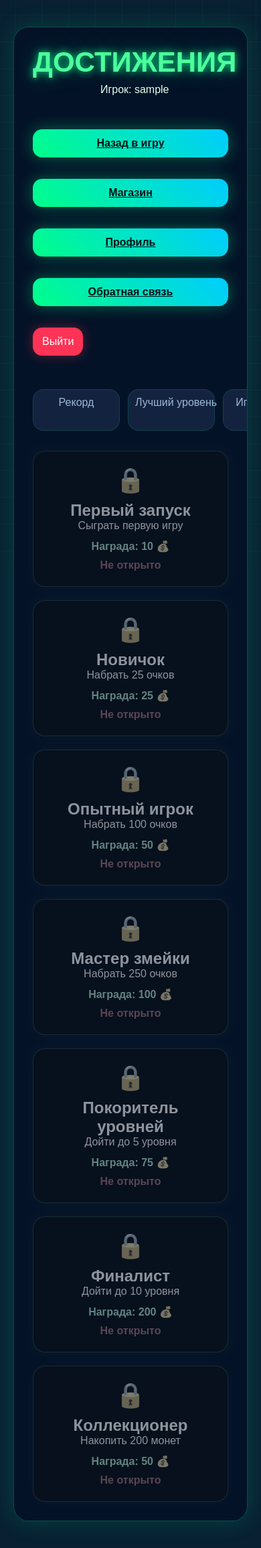
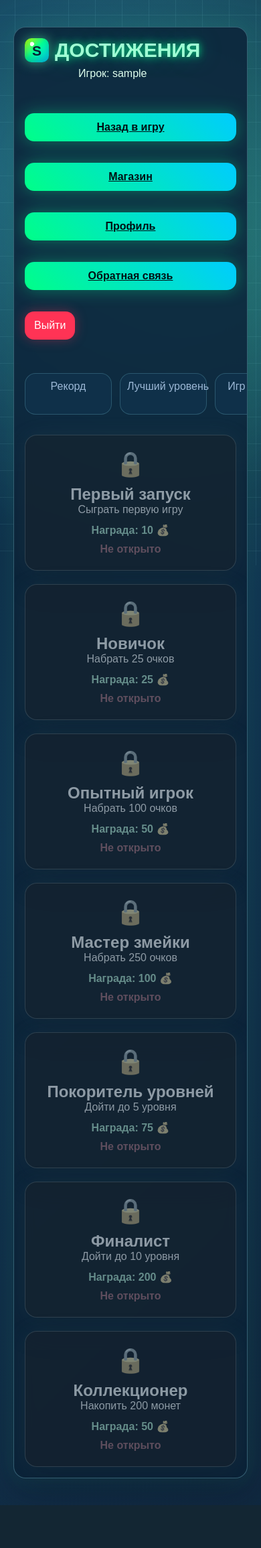
Before and after one commit to VycheslavPI/snake-game-diploma, a Flask app: page /achievements in a window 390 px wide. Shown: the whole page at 67% size. After the commit the page ends 2247 px from the top, so only its background shows below. Run offline with Flask 3, Linux system fonts and the light colour scheme; the visitor is signed in with stand-in values (Sample User, id 1); data that the repository does not hold is empty; some libraries are stand-ins or nearby versions.

Commit message:
Update fullscreen layout and add logo

```diff
--- a/static/style.css
+++ b/static/style.css
@@ -1158,3 +1158,195 @@ body{
         box-shadow:0 0 22px rgba(0,255,150,0.3);
     }
 }
+
+/* ===== BRIGHT GAME SHELL ===== */
+
+body{
+    background:
+        radial-gradient(circle at 18% 12%, rgba(72,211,255,0.2), transparent 28%),
+        radial-gradient(circle at 84% 18%, rgba(86,255,177,0.18), transparent 26%),
+        linear-gradient(135deg, #0d2c42 0%, #123856 48%, #10283f 100%);
+    color:#f2fdff;
+}
+
+.background-grid{
+    opacity:0.82;
+    background-color:transparent;
+    background-image:
+        linear-gradient(rgba(166,239,255,0.11) 1px, transparent 1px),
+        linear-gradient(90deg, rgba(166,239,255,0.11) 1px, transparent 1px);
+}
+
+.glass-card,
+.leaderboard,
+.profile-panel,
+.achievement-card,
+.skin-card,
+.result-panel{
+    background:rgba(12,36,58,0.88);
+    border-color:rgba(157,242,255,0.28);
+    box-shadow:
+        0 18px 50px rgba(0,12,24,0.28),
+        0 0 32px rgba(86,255,177,0.12);
+}
+
+.title{
+    display:inline-flex;
+    align-items:center;
+    gap:12px;
+    color:#9fffd4;
+    letter-spacing:0;
+}
+
+.title::before,
+.boot-logo::before{
+    content:"S";
+    display:inline-grid;
+    place-items:center;
+    width:44px;
+    height:44px;
+    border-radius:12px;
+    color:#062031;
+    font-size:25px;
+    font-weight:900;
+    line-height:1;
+    background:
+        radial-gradient(circle at 30% 24%, #ffffff 0 8%, transparent 9%),
+        linear-gradient(135deg, #b7ff00 0%, #00ff99 48%, #00ccff 100%);
+    box-shadow:
+        0 0 18px rgba(86,255,177,0.55),
+        inset 0 -5px 12px rgba(0,47,64,0.24);
+    text-shadow:none;
+}
+
+.boot-logo::before{
+    margin-right:14px;
+    vertical-align:middle;
+}
+
+.main-wrapper{
+    max-width:none;
+    min-height:100svh;
+    align-items:stretch;
+    gap:20px;
+    padding:18px;
+}
+
+.left-panel{
+    flex:1 1 760px;
+    min-width:0;
+    display:flex;
+}
+
+.right-panel{
+    flex:0 1 350px;
+    min-width:300px;
+    display:flex;
+}
+
+.left-panel #gameContainer{
+    max-width:none;
+    min-height:calc(100svh - 36px);
+    display:flex;
+    flex-direction:column;
+}
+
+.right-panel .leaderboard{
+    width:100%;
+    margin-top:0;
+}
+
+.instructions{
+    background:rgba(17,52,78,0.72);
+    border-color:rgba(157,242,255,0.22);
+}
+
+.stat-box,
+.result-stats div,
+.feedback-item,
+.profile-stat{
+    background:rgba(16,49,75,0.9);
+    border-color:rgba(157,242,255,0.2);
+}
+
+.canvas-wrap{
+    flex:1;
+    min-height:min(58svh, 640px);
+}
+
+#gameCanvas{
+    width:min(100%, 68svh, 680px);
+    max-width:680px;
+    margin:0 auto;
+    border-color:#7dffcf;
+    background:#08223a;
+    box-shadow:
+        0 0 28px rgba(86,255,177,0.38),
+        0 0 70px rgba(0,204,255,0.2);
+}
+
+.shop-page{
+    background:
+        radial-gradient(circle at 18% 10%, rgba(72,211,255,0.16), transparent 28%),
+        radial-gradient(circle at 82% 14%, rgba(86,255,177,0.14), transparent 24%);
+}
+
+.shop-card{
+    max-width:1280px;
+}
+
+.auth-card{
+    align-self:center;
+}
+
+@media(max-width:1100px){
+    .main-wrapper{
+        flex-direction:column;
+    }
+
+    .right-panel{
+        min-width:0;
+        flex:1 1 auto;
+        width:100%;
+    }
+
+    .left-panel #gameContainer{
+        min-height:auto;
+    }
+
+    .leaderboard{
+        max-width:none;
+    }
+}
+
+@media(max-width:700px){
+    .main-wrapper{
+        padding:10px;
+        gap:12px;
+    }
+
+    .glass-card{
+        border-radius:18px;
+        padding:16px;
+    }
+
+    .title{
+        font-size:30px;
+        gap:9px;
+    }
+
+    .title::before{
+        width:36px;
+        height:36px;
+        border-radius:10px;
+        font-size:21px;
+    }
+
+    .canvas-wrap{
+        min-height:auto;
+    }
+
+    #gameCanvas{
+        width:100%;
+    }
+}
```
